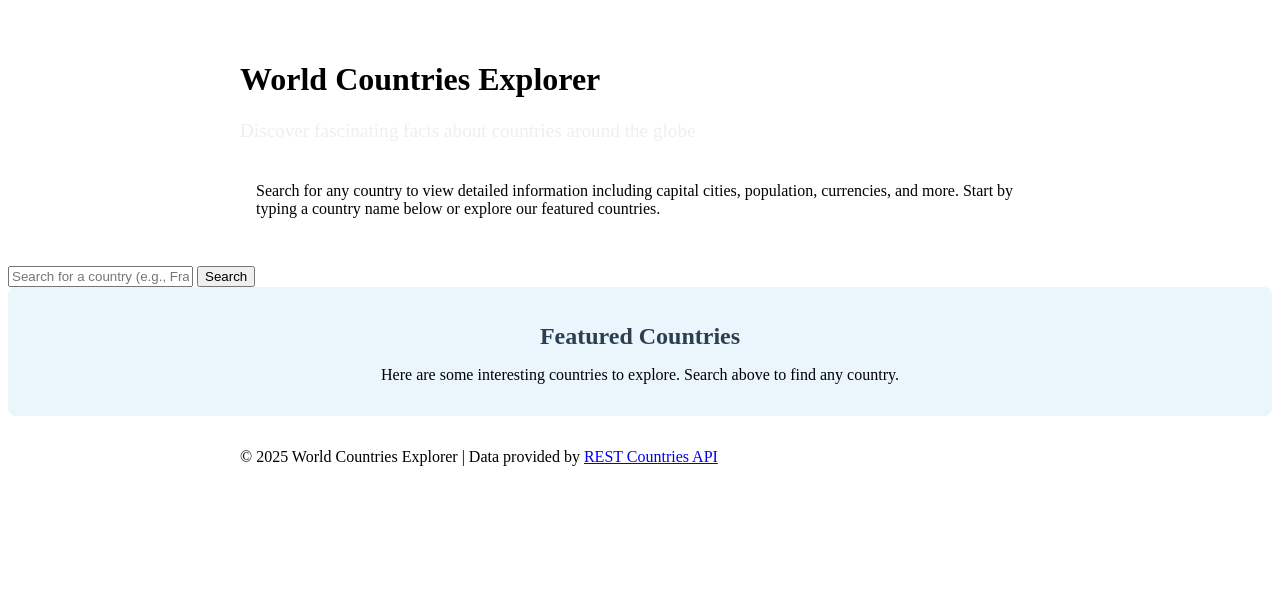
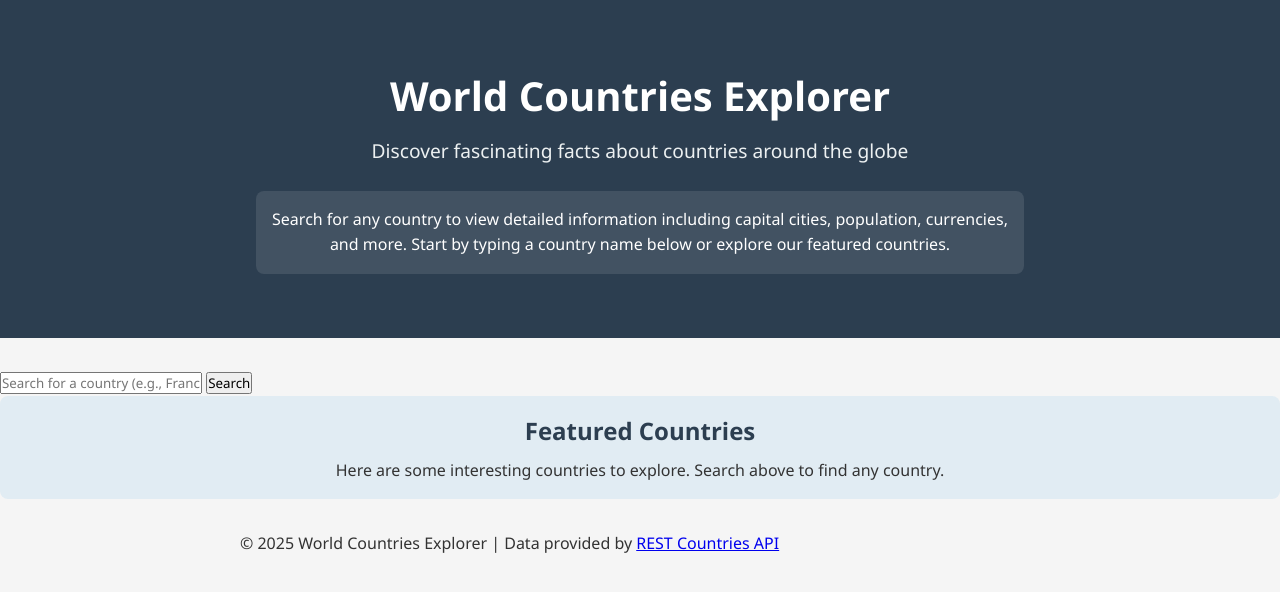
Before and after one commit to anasCSD/Country-Explorer, a plain HTML site: page index.html in a window 1280 px wide. Drawn offline with Linux system fonts and the light colour scheme.

Commit message:
css update

```diff
--- a/styles.css
+++ b/styles.css
@@ -54,3 +54,29 @@
         font-size: 1rem;
     }
 }
+
+* {
+    margin: 0;
+    padding: 0;
+    box-sizing: border-box;
+    font-family: 'Segoe UI', Tahoma, Geneva, Verdana, sans-serif;
+}
+
+body {
+    background-color: #f5f5f5;
+    color: #333;
+    line-height: 1.6;
+}
+
+header {
+    background-color: #2c3e50;
+    color: white;
+    text-align: center;
+    padding: 2rem 0;
+    margin-bottom: 2rem;
+}
+
+header h1 {
+    font-size: 2.5rem;
+    margin-bottom: 0.5rem;
+}
```
